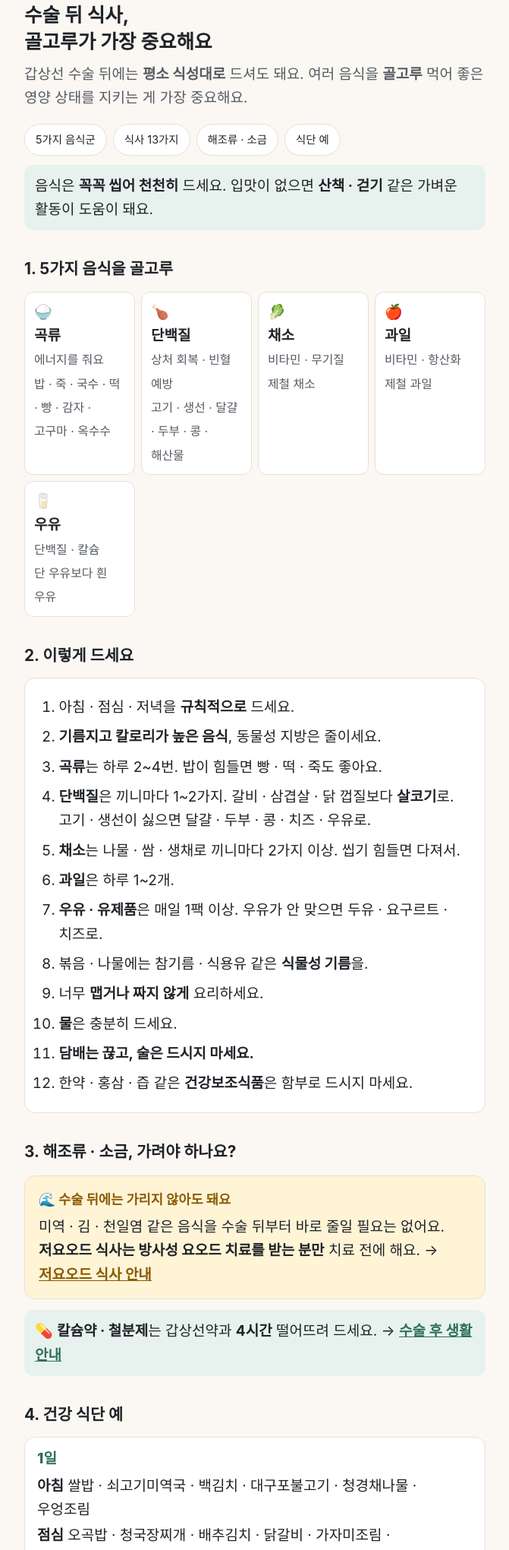
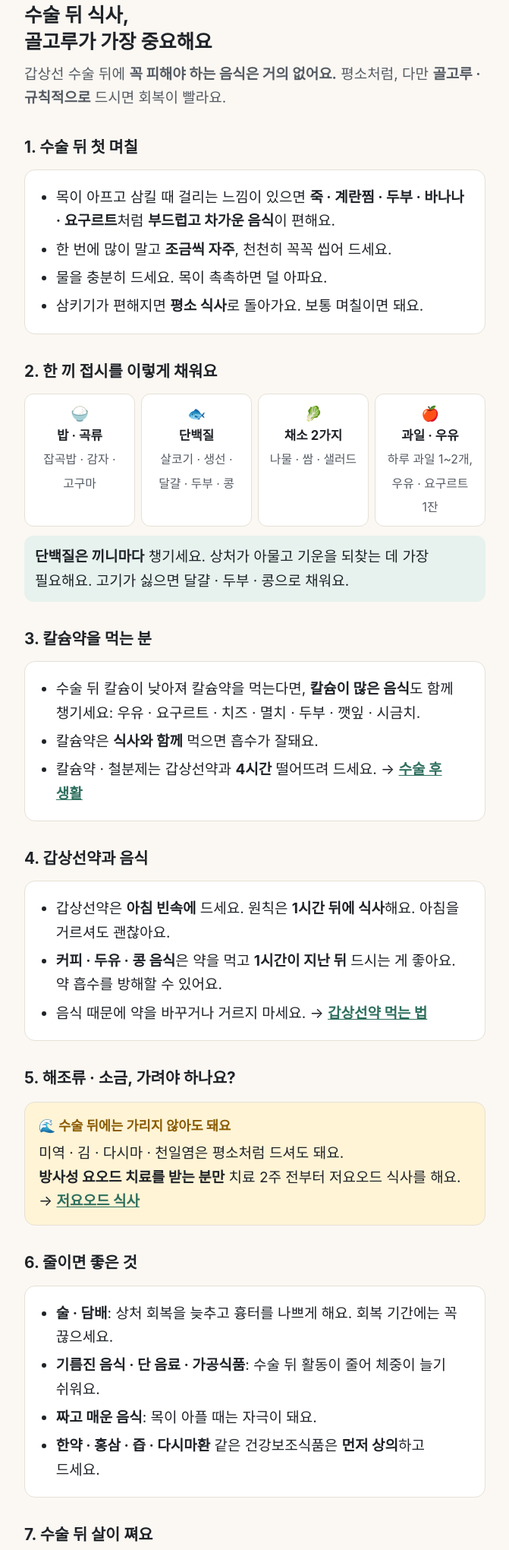
Before and after one commit to Thyfun15/thyfun15.github.io, a plain HTML site: page 13.html in a window 1280 px wide. Shown: the part 25-2065 px from the top of the page at 76% size, without its empty margins (304-975 px from the left). Drawn offline with Linux system fonts and the light colour scheme.

Commit message:
Add files via upload

```diff
--- a/13.html
+++ b/13.html
@@ -1,144 +1,87 @@
 <!doctype html>
-<html lang="ko">
-<head>
-<meta charset="utf-8">
-<meta name="viewport" content="width=device-width, initial-scale=1">
-<title>수술 후 식사 안내</title>
-<!-- 공개용. 근거: 참고자료\영양\갑상선암수술후식사요법(2018년)(2).docx(다른 병원 영양팀 자료 — 내용만 참고, 그 병원 연락처 뺌). 원장님 검수 전 -->
+<html lang="ko"><head><meta charset="utf-8"><meta name="viewport" content="width=device-width, initial-scale=1">
+<title>수술 뒤 식사 안내</title>
+<!-- 공개용. 2026-11-28 원장님 요청으로 새로 씀(김연선). 03 · 06-1 · 07 원장님 기준과 맞춤. 원장님 검수 전 -->
 <style>
-:root{
-  --bg:#fbf8f3; --card:#ffffff; --ink:#1f2328; --sub:#555b63; --line:#e6e0d6;
-  --accent:#2f6f5e; --accent-bg:#e7f2ee;
-  --stop:#b4441f; --stop-bg:#fdeee7;
-  --warn:#8a5a00; --warn-bg:#fff4d6;
-}
-@media (prefers-color-scheme: dark){
-  :root{
-    --bg:#15181b; --card:#1e2226; --ink:#eceff1; --sub:#a9b0b7; --line:#30363c;
-    --accent:#7cc7b0; --accent-bg:#1d3530;
-    --stop:#ff9b78; --stop-bg:#3a2219;
-    --warn:#ffd27a; --warn-bg:#3a3018;
-  }
-}
-*{box-sizing:border-box}
-html{-webkit-text-size-adjust:100%}
-body{margin:0;background:var(--bg);color:var(--ink);
-  font-family:-apple-system,"Apple SD Gothic Neo","Malgun Gothic","Noto Sans KR",sans-serif;
-  font-size:19px;line-height:1.65;word-break:keep-all}
-main{max-width:640px;margin:0 auto;padding:20px 16px 48px}
-header h1{font-size:1.6rem;line-height:1.35;margin:8px 0 10px}
-header p{margin:0 0 6px;color:var(--sub)}
-nav{display:flex;flex-wrap:wrap;gap:8px;margin:18px 0 6px}
-nav a{display:inline-block;padding:8px 14px;border-radius:999px;background:var(--card);
-  border:1px solid var(--line);color:var(--ink);text-decoration:none;font-size:.9rem}
-h2{font-size:1.3rem;margin:34px 0 12px;scroll-margin-top:12px}
-.card{background:var(--card);border:1px solid var(--line);border-radius:14px;padding:14px 18px;margin:10px 0}
-.card .q{font-weight:700;margin-bottom:4px}
-.box{border-radius:14px;padding:16px 18px;margin:14px 0;border:1px solid var(--line)}
-.warn{background:var(--warn-bg)}
-.warn strong.t{color:var(--warn);display:block;font-size:1.1rem;margin-bottom:6px}
-.note{background:var(--accent-bg);border-radius:12px;padding:12px 14px;margin:12px 0}
-.note a{color:var(--accent);font-weight:700}
-.grp{display:grid;grid-template-columns:repeat(auto-fit,minmax(140px,1fr));gap:8px;margin:8px 0}
-.grp div{background:var(--card);border:1px solid var(--line);border-radius:12px;padding:10px 12px}
-.grp b{display:block}
-.grp small{color:var(--sub)}
-.day{background:var(--card);border:1px solid var(--line);border-radius:14px;padding:12px 16px;margin:10px 0}
-.day .h{font-weight:800;color:var(--accent);margin-bottom:4px}
-.day p{margin:3px 0}
-ol{margin:6px 0;padding-left:1.4em}
-ol li{margin:8px 0}
-ul{margin:6px 0;padding-left:1.2em}
-li{margin:6px 0}
-footer{margin-top:36px;color:var(--sub);font-size:.9rem;border-top:1px solid var(--line);padding-top:14px}
-footer a{color:var(--accent)}
-@media print{
-  @page{size:A4;margin:14mm 12mm}
-  :root{--bg:#fff}
-  body{-webkit-print-color-adjust:exact;print-color-adjust:exact;font-size:15px}
-  main{max-width:none;padding:0}
-  nav{display:none}
-  .card,.box,.note,.day{break-inside:avoid}
-}
-</style>
-</head>
-<body>
-<main>
+:root{--bg:#fbf8f3;--card:#fff;--ink:#1f2328;--sub:#555b63;--line:#e6e0d6;--accent:#2f6f5e;--accent-bg:#e7f2ee;--stop:#b4441f;--stop-bg:#fdeee7;--warn:#8a5a00;--warn-bg:#fff4d6}
+@media (prefers-color-scheme:dark){:root{--bg:#15181b;--card:#1e2226;--ink:#eceff1;--sub:#a9b0b7;--line:#30363c;--accent:#7cc7b0;--accent-bg:#1d3530;--stop:#ff9b78;--stop-bg:#3a2219;--warn:#ffd27a;--warn-bg:#3a3018}}
+*{box-sizing:border-box}html{-webkit-text-size-adjust:100%}
+body{margin:0;background:var(--bg);color:var(--ink);font-family:-apple-system,"Apple SD Gothic Neo","Malgun Gothic","Noto Sans KR",sans-serif;font-size:19px;line-height:1.65;word-break:keep-all}
+main{max-width:640px;margin:0 auto;padding:20px 16px 48px}h1{font-size:1.6rem;line-height:1.35;margin:8px 0 10px}header p{margin:0 0 6px;color:var(--sub)}h2{font-size:1.3rem;margin:32px 0 12px}
+.card{background:var(--card);border:1px solid var(--line);border-radius:14px;padding:14px 18px;margin:10px 0}.q{font-weight:700;margin-bottom:4px}
+.box{border-radius:14px;padding:16px 18px;margin:14px 0;border:1px solid var(--line)}.t{display:block;font-size:1.1rem;margin-bottom:6px;font-weight:700}
+.warn{background:var(--warn-bg)}.warn .t{color:var(--warn)}.red{background:var(--stop-bg)}.red .t{color:var(--stop)}
+.note{background:var(--accent-bg);border-radius:12px;padding:12px 14px;margin:12px 0}a{color:var(--accent);font-weight:700}
+.plate{display:grid;grid-template-columns:repeat(auto-fit,minmax(130px,1fr));gap:8px;margin:8px 0}
+.plate div{background:var(--card);border:1px solid var(--line);border-radius:12px;padding:10px 12px;text-align:center}
+.plate b{display:block;font-size:1.05rem}.plate small{color:var(--sub)}
+.meal{display:grid;grid-template-columns:auto 1fr;gap:6px 12px}.meal b{color:var(--accent)}
+ul{margin:6px 0;padding-left:1.2em}li{margin:6px 0}footer{margin-top:36px;color:var(--sub);font-size:.9rem;border-top:1px solid var(--line);padding-top:14px}
+@media print{@page{size:A4;margin:14mm 12mm}:root{--bg:#fff}body{-webkit-print-color-adjust:exact;print-color-adjust:exact;font-size:15px}main{max-width:none;padding:0}.card,.box,.note,.plate{break-inside:avoid}}
+</style></head><body><main>
 
-<header>
-  <h1>수술 뒤 식사,<br>골고루가 가장 중요해요</h1>
-  <p>갑상선 수술 뒤에는 <b>평소 식성대로</b> 드셔도 돼요. 여러 음식을 <b>골고루</b> 먹어 좋은 영양 상태를 지키는 게 가장 중요해요.</p>
-</header>
+<header><h1>수술 뒤 식사,<br>골고루가 가장 중요해요</h1>
+<p>갑상선 수술 뒤에 <b>꼭 피해야 하는 음식은 거의 없어요.</b> 평소처럼, 다만 <b>골고루 · 규칙적으로</b> 드시면 회복이 빨라요.</p></header>
 
-<nav>
-  <a href="#five">5가지 음식군</a>
-  <a href="#rule">식사 13가지</a>
-  <a href="#iodine">해조류 · 소금</a>
-  <a href="#menu">식단 예</a>
-</nav>
-
-<div class="note">음식은 <b>꼭꼭 씹어 천천히</b> 드세요. 입맛이 없으면 <b>산책 · 걷기</b> 같은 가벼운 활동이 도움이 돼요.</div>
-
-<h2 id="five">1. 5가지 음식을 골고루</h2>
-<div class="grp">
-  <div>🍚 <b>곡류</b><small>에너지를 줘요<br>밥 · 죽 · 국수 · 떡 · 빵 · 감자 · 고구마 · 옥수수</small></div>
-  <div>🍗 <b>단백질</b><small>상처 회복 · 빈혈 예방<br>고기 · 생선 · 달걀 · 두부 · 콩 · 해산물</small></div>
-  <div>🥬 <b>채소</b><small>비타민 · 무기질<br>제철 채소</small></div>
-  <div>🍎 <b>과일</b><small>비타민 · 항산화<br>제철 과일</small></div>
-  <div>🥛 <b>우유</b><small>단백질 · 칼슘<br>단 우유보다 흰 우유</small></div>
-</div>
-
-<h2 id="rule">2. 이렇게 드세요</h2>
-<div class="card"><ol>
-  <li>아침 · 점심 · 저녁을 <b>규칙적으로</b> 드세요.</li>
-  <li><b>기름지고 칼로리가 높은 음식</b>, 동물성 지방은 줄이세요.</li>
-  <li><b>곡류</b>는 하루 2~4번. 밥이 힘들면 빵 · 떡 · 죽도 좋아요.</li>
-  <li><b>단백질</b>은 끼니마다 1~2가지. 갈비 · 삼겹살 · 닭 껍질보다 <b>살코기</b>로. 고기 · 생선이 싫으면 달걀 · 두부 · 콩 · 치즈 · 우유로.</li>
-  <li><b>채소</b>는 나물 · 쌈 · 생채로 끼니마다 2가지 이상. 씹기 힘들면 다져서.</li>
-  <li><b>과일</b>은 하루 1~2개.</li>
-  <li><b>우유 · 유제품</b>은 매일 1팩 이상. 우유가 안 맞으면 두유 · 요구르트 · 치즈로.</li>
-  <li>볶음 · 나물에는 참기름 · 식용유 같은 <b>식물성 기름</b>을.</li>
-  <li>너무 <b>맵거나 짜지 않게</b> 요리하세요.</li>
-  <li><b>물</b>은 충분히 드세요.</li>
-  <li><b>담배는 끊고, 술은 드시지 마세요.</b></li>
-  <li>한약 · 홍삼 · 즙 같은 <b>건강보조식품</b>은 함부로 드시지 마세요.</li>
-</ol></div>
-
-<h2 id="iodine">3. 해조류 · 소금, 가려야 하나요?</h2>
-<div class="box warn"><strong class="t">🌊 수술 뒤에는 가리지 않아도 돼요</strong>
-  미역 · 김 · 천일염 같은 음식을 수술 뒤부터 바로 줄일 필요는 없어요.<br>
-  <b>저요오드 식사는 방사성 요오드 치료를 받는 분만</b> 치료 전에 해요. → <a href="06-1.html" style="color:var(--warn);font-weight:700">저요오드 식사 안내</a></div>
-<div class="note">💊 <b>칼슘약 · 철분제</b>는 갑상선약과 <b>4시간</b> 떨어뜨려 드세요. → <a href="03.html">수술 후 생활 안내</a></div>
-
-<h2 id="menu">4. 건강 식단 예</h2>
-<div class="day"><div class="h">1일</div>
-  <p><b>아침</b> 쌀밥 · 쇠고기미역국 · 백김치 · 대구포불고기 · 청경채나물 · 우엉조림</p>
-  <p><b>점심</b> 오곡밥 · 청국장찌개 · 배추김치 · 닭갈비 · 가자미조림 · 양송이브로콜리볶음 · 귤</p>
-  <p><b>저녁</b> 카레라이스 · 김칫국 · 열무김치 · 두부조림 · 당근콩나물무침 · 우유</p></div>
-<div class="day"><div class="h">2일</div>
-  <p><b>아침</b> 잡곡밥 · 시금치된장국 · 배추김치 · 명태조림 · 달걀찜 · 마늘종볶음 · 사과</p>
-  <p><b>점심</b> 산채비빔밥 · 콩나물국 · 깍두기 · 쇠고기시금치볶음 · 멸치조림 · 두유</p>
-  <p><b>저녁</b> 고구마밥 · 북엇국 · 배추김치 · 두부스테이크 · 파프리카가지볶음 · 요구르트</p></div>
-<div class="day"><div class="h">3일</div>
-  <p><b>아침</b> 현미밥 · 감자양파국 · 김치볶음 · 조기구이 · 꽈리고추찜 · 토마토샐러드</p>
-  <p><b>점심</b> 잡곡밥 · 된장찌개 · 갓김치 · 오리불고기 · 잔멸치호두볶음 · 양배추생채 · 우유</p>
-  <p><b>저녁</b> 단호박죽 · 물김치 · 버섯불고기 · 깻잎 · 연근조림 · 키위</p></div>
-
-<div class="card"><div class="q">★ 건강 식단 포인트</div><ul>
-  <li>흰 쌀밥 대신 <b>잡곡밥</b></li>
-  <li>가공식품 대신 <b>자연 식품</b></li>
-  <li><b>녹황색 채소 · 과일</b>로 항산화 물질과 섬유소를</li>
-  <li><b>유제품 · 멸치</b>로 칼슘을</li>
-  <li>간은 <b>싱겁게</b>, 요리할 때 <b>타지 않게</b></li>
+<h2>1. 수술 뒤 첫 며칠</h2>
+<div class="card"><ul>
+<li>목이 아프고 삼킬 때 걸리는 느낌이 있으면 <b>죽 · 계란찜 · 두부 · 바나나 · 요구르트</b>처럼 <b>부드럽고 차가운 음식</b>이 편해요.</li>
+<li>한 번에 많이 말고 <b>조금씩 자주</b>, 천천히 꼭꼭 씹어 드세요.</li>
+<li>물을 충분히 드세요. 목이 촉촉하면 덜 아파요.</li>
+<li>삼키기가 편해지면 <b>평소 식사</b>로 돌아가요. 보통 며칠이면 돼요.</li>
 </ul></div>
 
-<div class="note">더 궁금하면 담당 의료진에게 물어보세요. 암 환자 식사 정보는 <b>국가암정보센터</b>(www.cancer.go.kr · 1577-8899)에서도 볼 수 있어요.</div>
+<h2>2. 한 끼 접시를 이렇게 채워요</h2>
+<div class="plate">
+<div>🍚<b>밥 · 곡류</b><small>잡곡밥 · 감자 · 고구마</small></div>
+<div>🐟<b>단백질</b><small>살코기 · 생선 · 달걀 · 두부 · 콩</small></div>
+<div>🥬<b>채소 2가지</b><small>나물 · 쌈 · 샐러드</small></div>
+<div>🍎<b>과일 · 우유</b><small>하루 과일 1~2개, 우유 · 요구르트 1잔</small></div>
+</div>
+<div class="note"><b>단백질은 끼니마다</b> 챙기세요. 상처가 아물고 기운을 되찾는 데 가장 필요해요. 고기가 싫으면 달걀 · 두부 · 콩으로 채워요.</div>
 
-<footer>
-  이 안내는 일반적인 기준이에요. 사람마다 다를 수 있으니 담당 의사의 설명을 먼저 따르세요.<br>
-  <a href="06-1.html">저요오드 식사</a> · <a href="./">다른 안내 보기</a>
-</footer>
+<h2>3. 칼슘약을 먹는 분</h2>
+<div class="card"><ul>
+<li>수술 뒤 칼슘이 낮아져 칼슘약을 먹는다면, <b>칼슘이 많은 음식</b>도 함께 챙기세요: 우유 · 요구르트 · 치즈 · 멸치 · 두부 · 깻잎 · 시금치.</li>
+<li>칼슘약은 <b>식사와 함께</b> 먹으면 흡수가 잘돼요.</li>
+<li>칼슘약 · 철분제는 갑상선약과 <b>4시간</b> 떨어뜨려 드세요. → <a href="03.html">수술 후 생활</a></li>
+</ul></div>
 
-</main>
-</body>
-</html>
+<h2>4. 갑상선약과 음식</h2>
+<div class="card"><ul>
+<li>갑상선약은 <b>아침 빈속에</b> 드세요. 원칙은 <b>1시간 뒤에 식사</b>해요. 아침을 거르셔도 괜찮아요.</li>
+<li><b>커피 · 두유 · 콩 음식</b>은 약을 먹고 <b>1시간이 지난 뒤</b> 드시는 게 좋아요. 약 흡수를 방해할 수 있어요.</li>
+<li>음식 때문에 약을 바꾸거나 거르지 마세요. → <a href="07.html">갑상선약 먹는 법</a></li>
+</ul></div>
+
+<h2>5. 해조류 · 소금, 가려야 하나요?</h2>
+<div class="box warn"><strong class="t">🌊 수술 뒤에는 가리지 않아도 돼요</strong>
+미역 · 김 · 다시마 · 천일염은 평소처럼 드셔도 돼요.<br>
+<b>방사성 요오드 치료를 받는 분만</b> 치료 2주 전부터 저요오드 식사를 해요. → <a href="06-1.html">저요오드 식사</a></div>
+
+<h2>6. 줄이면 좋은 것</h2>
+<div class="card"><ul>
+<li><b>술 · 담배</b>: 상처 회복을 늦추고 흉터를 나쁘게 해요. 회복 기간에는 꼭 끊으세요.</li>
+<li><b>기름진 음식 · 단 음료 · 가공식품</b>: 수술 뒤 활동이 줄어 체중이 늘기 쉬워요.</li>
+<li><b>짜고 매운 음식</b>: 목이 아플 때는 자극이 돼요.</li>
+<li><b>한약 · 홍삼 · 즙 · 다시마환</b> 같은 건강보조식품은 <b>먼저 상의</b>하고 드세요.</li>
+</ul></div>
+
+<h2>7. 수술 뒤 살이 쪄요</h2>
+<div class="card"><ul>
+<li>갑상선약 양이 아직 맞지 않아도 체중이 변할 수 있어요. <b>피검사로 약 양부터</b> 확인해요.</li>
+<li>약이 맞으면 갑상선 때문에 살이 찌지는 않아요. <b>식사량과 활동량</b>을 함께 봐요.</li>
+<li>걷기부터 시작해 운동을 늘려요. → <a href="11.html">수술 뒤 운동</a> · <a href="11-1.html">집에서 하는 운동</a></li>
+</ul></div>
+
+<h2>8. 하루 식단 예</h2>
+<div class="card"><div class="meal">
+<b>아침</b><span>(갑상선약 먹고 1시간 뒤) 잡곡밥 · 미역국 · 계란말이 · 시금치나물 · 김치</span>
+<b>점심</b><span>현미밥 · 된장찌개 · 고등어구이 · 콩나물무침 · 사과</span>
+<b>간식</b><span>요구르트 · 바나나</span>
+<b>저녁</b><span>잡곡밥 · 소고기무국 · 두부조림 · 브로콜리 · 깍두기</span>
+</div></div>
+<div class="note">간은 <b>싱겁게</b>, 흰밥보다 <b>잡곡밥</b>, 가공식품보다 <b>자연 그대로의 음식</b>을 골라요.</div>
+
+<footer>이 안내는 일반적인 기준이에요. 담당 의사의 설명을 먼저 따르세요.<br><a href="03.html">수술 후 생활</a> · <a href="06-1.html">저요오드 식사</a> · <a href="./">다른 안내 보기</a></footer>
+</main></body></html>
```
